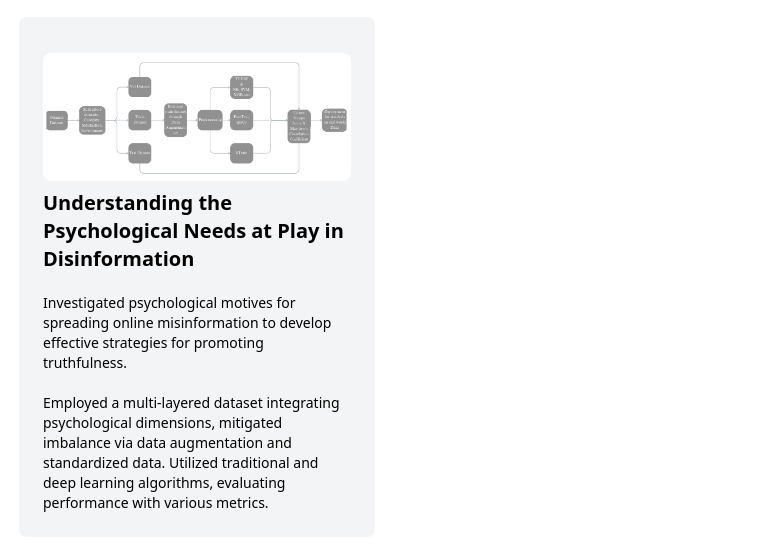
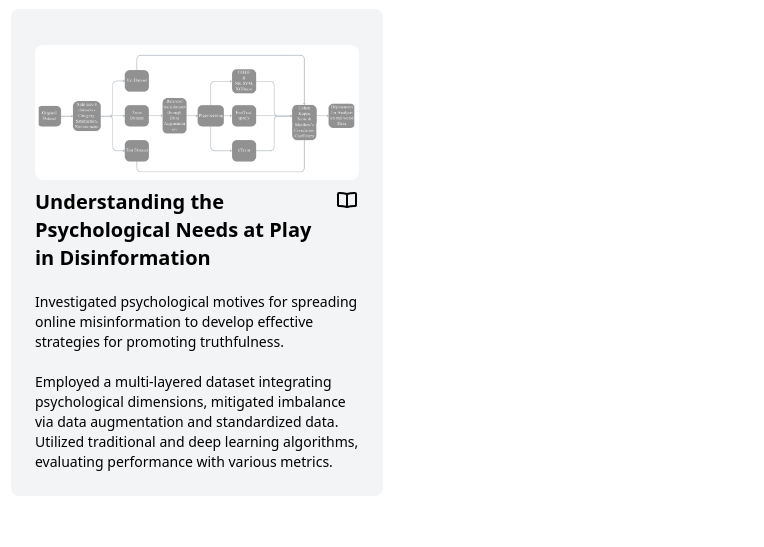
Before and after one commit to KaveeshKhattar/KaveeshKhattar.github.io, a website: page publications.html in a window 1280 px wide. Shown: the part 199-746 px from the top of the page, without its empty margins (257-1021 px from the left). Drawn offline with Linux system fonts and the light colour scheme.

Commit message:
Updated titles and added SVG icon for publications.html

```diff
--- a/publications.html
+++ b/publications.html
@@ -4,7 +4,8 @@
   <meta charset="UTF-8">
   <meta name="viewport" content="width=device-width, initial-scale=1.0">
   <link href="./styles.css" rel="stylesheet">
-  <title>Projects | Kaveesh Khattar</title>
+  <link rel="icon" type="image/x-icon" href="./imgs/favicon.ico">
+  <title>Publications | Kaveesh Khattar</title>
   <style>
     .transition { transition: opacity 0.3s ease-in-out; }
   </style>
@@ -78,28 +79,53 @@
 
             <div class="projects grid grid-cols-1 md:grid-cols-2">
 
-                <div class="project m-2 bg-gray-100 rounded-lg dark:bg-zinc-800">
-                    <a href="./pdfs/researchpaper.pdf" target="_blank">
-                        <div class="project-card m-3 p-3">
+                <div class="project-card bg-gray-100 rounded-lg dark:bg-zinc-800 flex flex-col hover:dark:bg-zinc-800" data-tags="ios">
 
-                            <div class="project-image">
+                    <div class="ios-project-card m-3 p-3 ">
+
+
+                        <div class="content flex flex-col justify-center">
+                            <div class="project-image basis-1/3">
                                 <img src="../imgs/bjd-paper.png" alt="" class="mt-3 rounded-lg">
                             </div>
-                            <div class="project-title text-xl font-bold mt-2">
+                            <div class="text flex flex-col basis-2/3">
+                                <div class="readme mt-2 flex justify-between">
+
+                                    <div class="project-title text-xl font-bold ">
                                         <p>
                                             Understanding the Psychological Needs at Play in Disinformation
                                         </p>
                                     </div>
-                            <div class="project-description text-sm font-normal">
+
+                                    <div class="paper-icon">
+                                        <div class="text max-w-fit ">
+                                            <a href="./pdfs/researchpaper.pdf" class="text-3xl " target="_blank">
+
+                                                <svg class="w-6 h-6 text-gray-800 dark:text-white" aria-hidden="true" xmlns="http://www.w3.org/2000/svg" width="24" height="24" fill="none" viewBox="0 0 24 24">
+                                                    <path stroke="currentColor" stroke-linecap="round" stroke-linejoin="round" stroke-width="2" d="M12 6.03v13m0-13c-2.819-.831-4.715-1.076-8.029-1.023A.99.99 0 0 0 3 6v11c0 .563.466 1.014 1.03 1.007 3.122-.043 5.018.212 7.97 1.023m0-13c2.819-.831 4.715-1.076 8.029-1.023A.99.99 0 0 1 21 6v11c0 .563-.466 1.014-1.03 1.007-3.122-.043-5.018.212-7.97 1.023"/>
+                                                  </svg>
+
+
+
+                                            </a>
+                                        </div>
+                                    </div>
+                                </div>
+
+                                <div class="project-description  text-sm font-normal">
                                     <p>
                                         <br>
                                         Investigated psychological motives for spreading online misinformation to develop effective strategies for promoting truthfulness. <br> <br>
                                         Employed a multi-layered dataset integrating psychological dimensions, mitigated imbalance via data augmentation and standardized data. Utilized traditional and deep learning algorithms, evaluating performance with various metrics.
                                     </p>
                                 </div>
+
                             </div>
-                    </a>
                         </div>
+                    </div>
+                </div>
+
+
                 <div class="project m-2">
 
                 </div>
```
Also changed, not shown: about.html (+2 -1 lines), projects.html (+1 -0 lines). Lines whose indentation alone changed are shown as unchanged.
